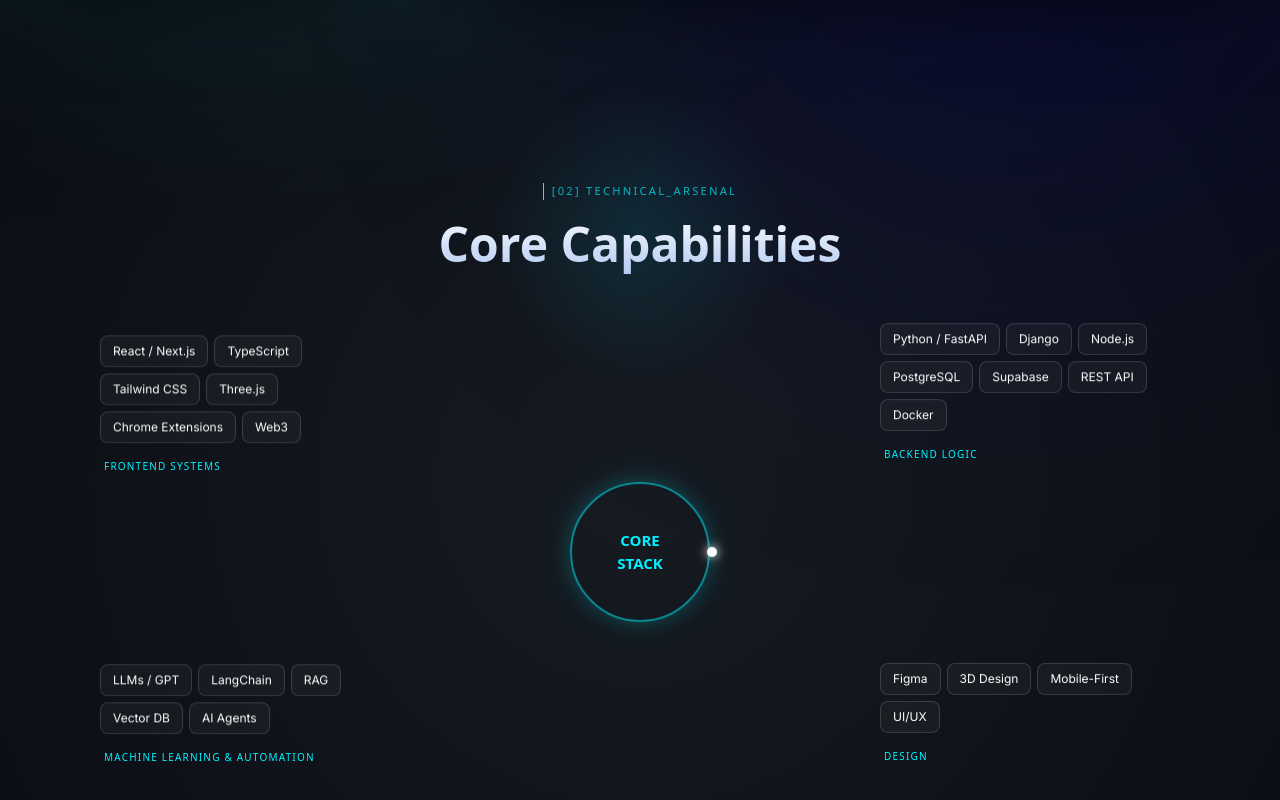
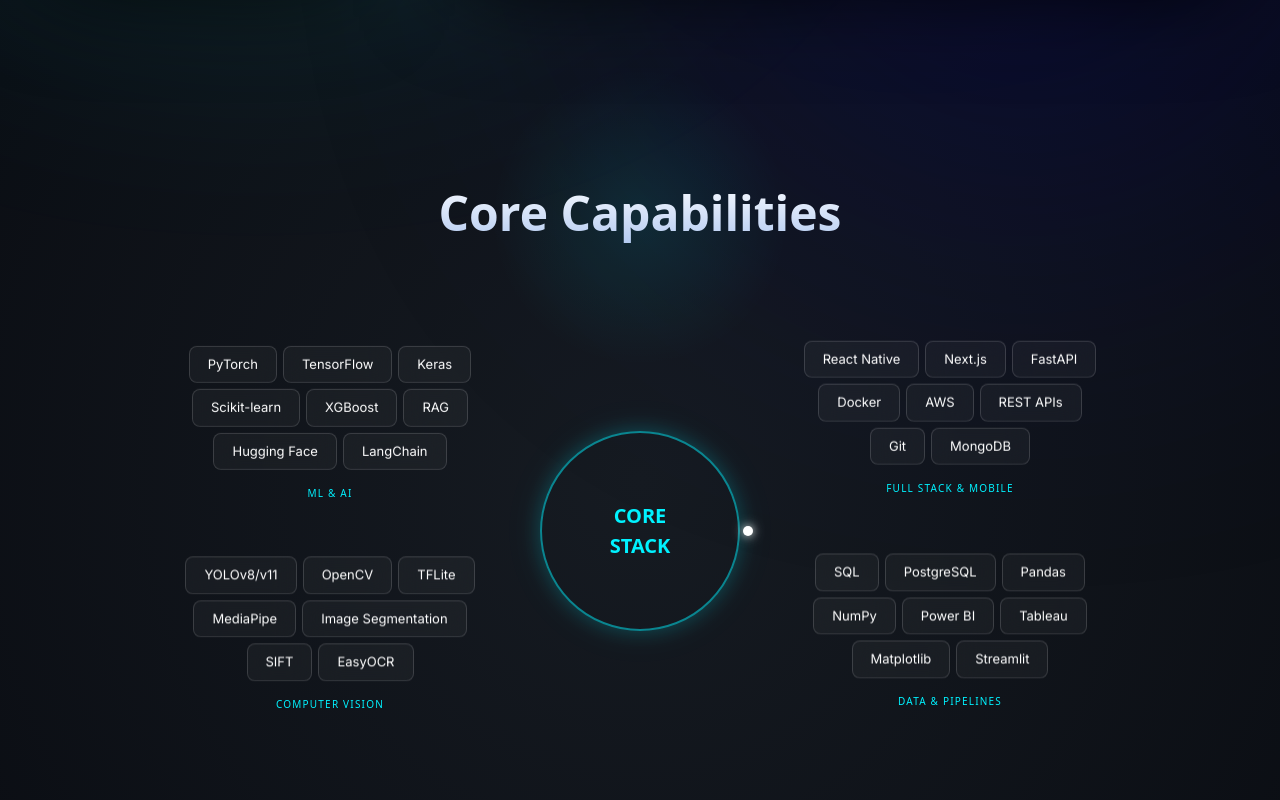
Before and after one commit to gaurangpatil97/portfolio, a Next.js app in the folder frontend/: page / in a window 1280 px wide. Shown: the part 720-1520 px from the top of the page. Built offline with nearby package versions, Linux system fonts and the light colour scheme.

Commit message:
v3 with orbital fixed

```diff
--- a/frontend/src/app/globals.css
+++ b/frontend/src/app/globals.css
@@ -262,8 +262,8 @@
 
 /* Orbiting white ball around center node */
 @keyframes orbit {
-  from { transform: rotate(0deg) translateX(72px) rotate(0deg); }
-  to   { transform: rotate(360deg) translateX(72px) rotate(-360deg); }
+  from { transform: rotate(0deg) translateX(108px) rotate(0deg); }
+  to   { transform: rotate(360deg) translateX(108px) rotate(-360deg); }
 }
 
 .orbit-ball {
--- a/frontend/src/app/layout.tsx
+++ b/frontend/src/app/layout.tsx
@@ -33,6 +33,7 @@
     <html lang="en" suppressHydrationWarning>
       <body
         className={`${inter.variable} ${syne.variable} ${jetbrainsMono.variable} antialiased`}
+        suppressHydrationWarning
       >
         <ThemeProvider
           attribute="class"
--- a/frontend/src/app/page.tsx
+++ b/frontend/src/app/page.tsx
@@ -91,6 +91,7 @@
             {navItems.map((item) => (
               <button
                 key={item}
+                suppressHydrationWarning
                 onClick={() => {
                   const id = item === "About Me" ? "About" : item === "Best Works" ? "Projects" : item === "Contacts" ? "Experience" : item;
                   const element = document.getElementById(id);
@@ -265,13 +266,10 @@
           whileInView={{ opacity: 1, y: 0 }}
           viewport={{ once: true }}
           transition={{ duration: 0.8 }}
-          className="py-[40px] flex flex-col items-center"
+          className="pt-[40px] pb-[20px] flex flex-col items-center"
         >
           <div className="text-center mb-6 space-y-4 relative">
             <div className="absolute top-1/2 left-1/2 -translate-x-1/2 -translate-y-1/2 w-[300px] h-[300px] pointer-events-none z-[-1]" style={{ background: "radial-gradient(circle, rgba(0,242,255,0.1) 0%, transparent 70%)" }} />
-            <div className="inline-block font-mono text-[0.7rem] uppercase tracking-[0.2em] text-[rgba(0,242,255,0.7)] border-l border-accent pl-2 mb-2">
-              [02] TECHNICAL_ARSENAL
-            </div>
             <h2 className="text-[48px] font-heading font-[700] text-transparent bg-clip-text bg-gradient-to-b from-white to-[#A5C0EE] pb-2">
               Core Capabilities
             </h2>
@@ -308,6 +306,7 @@
               {filters.map(filter => (
                 <button
                   key={filter}
+                  suppressHydrationWarning
                   onClick={() => setActiveFilter(filter)}
                   className={`px-4 py-1.5 rounded-md font-mono text-sm transition-all ${activeFilter === filter ? "bg-accent/20 text-accent border border-accent/40" : "text-foreground/60 hover:text-foreground"
                     }`}
--- a/frontend/src/components/OrbitalSkills.tsx
+++ b/frontend/src/components/OrbitalSkills.tsx
@@ -1,85 +1,50 @@
 "use client";
 
-import { useState } from "react";
 import { motion } from "framer-motion";
 
-const clusters = [
-    {
-        name: "FRONTEND SYSTEMS",
-        skills: ["React / Next.js", "TypeScript", "Tailwind CSS", "Three.js", "Chrome Extensions", "Web3"],
-        pos: { top: "5%", left: "5%" } as React.CSSProperties,
+const leftTop = {
+    name: "ML & AI",
+    skills: ["PyTorch", "TensorFlow", "Keras", "Scikit-learn", "XGBoost", "RAG", "Hugging Face", "LangChain"],
     floatY: [0, -18, 0] as number[],
-        floatDuration: 3.0,
+    floatDuration: 6,
     floatDelay: 0,
-    },
-    {
-        name: "BACKEND LOGIC",
-        skills: ["Python / FastAPI", "Django", "Node.js", "PostgreSQL", "Supabase", "REST API", "Docker"],
-        pos: { top: "5%", right: "5%" } as React.CSSProperties,
+};
+
+const leftBottom = {
+    name: "COMPUTER VISION",
+    skills: ["YOLOv8/v11", "OpenCV", "TFLite", "MediaPipe", "Image Segmentation", "SIFT", "EasyOCR"],
     floatY: [0, -14, 0] as number[],
-        floatDuration: 3.5,
+    floatDuration: 7,
     floatDelay: 0.6,
-    },
-    {
-        name: "MACHINE LEARNING & AUTOMATION",
-        skills: ["LLMs / GPT", "LangChain", "RAG", "Vector DB", "AI Agents"],
-        pos: { bottom: "5%", left: "5%" } as React.CSSProperties,
+};
+
+const rightTop = {
+    name: "FULL STACK & MOBILE",
+    skills: ["React Native", "Next.js", "FastAPI", "Docker", "AWS", "REST APIs", "Git", "MongoDB"],
     floatY: [0, -16, 0] as number[],
-        floatDuration: 2.8,
+    floatDuration: 6.5,
     floatDelay: 1.0,
-    },
-    {
-        name: "DESIGN",
-        skills: ["Figma", "3D Design", "Mobile-First", "UI/UX"],
-        pos: { bottom: "5%", right: "5%" } as React.CSSProperties,
+};
+
+const rightBottom = {
+    name: "DATA & PIPELINES",
+    skills: ["SQL", "PostgreSQL", "Pandas", "NumPy", "Power BI", "Tableau", "Matplotlib", "Streamlit"],
     floatY: [0, -20, 0] as number[],
-        floatDuration: 3.2,
+    floatDuration: 7.5,
     floatDelay: 0.3,
-    },
-];
+};
 
-export function OrbitalSkills() {
-    const [hoveredCluster, setHoveredCluster] = useState<string | null>(null);
+const allClusters = [leftTop, leftBottom, rightTop, rightBottom];
 
+function Cluster({
+    cluster,
+    idx,
+}: {
+    cluster: typeof leftTop;
+    idx: number;
+}) {
     return (
-        <>
-            {/* Desktop Layout */}
-            <div
-                className="relative w-full hidden md:block mx-auto"
-                style={{ minHeight: "480px", maxWidth: "1200px" }}
-            >
-                {/* ─── Central Hub Node ─── */}
-                <div
-                    className="absolute"
-                    style={{
-                        top: "50%",
-                        left: "50%",
-                        transform: "translate(-50%, -50%)",
-                        width: 140,
-                        height: 140,
-                        zIndex: 2,
-                    }}
-                >
-                    {/* The circle */}
-                    <div
-                        className="w-full h-full rounded-full flex flex-col items-center justify-center text-center animate-hub-breathe"
-                        style={{
-                            background: "transparent",
-                            border: "2px solid rgba(0,242,255,0.5)",
-                        }}
-                    >
-                        <span className="font-mono font-bold" style={{ color: "#00F2FF", fontSize: "15px" }}>CORE</span>
-                        <span className="font-mono font-bold" style={{ color: "#00F2FF", fontSize: "15px" }}>STACK</span>
-                    </div>
-
-                    {/* Orbiting white ball */}
-                    <div className="orbit-ball" />
-                </div>
-
-                {/* ─── Floating Category Blocks ─── */}
-                {clusters.map((cluster, idx) => (
         <motion.div
-                        key={cluster.name}
             initial={{ opacity: 0, y: 20 }}
             animate={{ opacity: 1, y: cluster.floatY }}
             transition={{
@@ -92,20 +57,20 @@
                 },
             }}
             whileHover={{ scale: 1.03 }}
-                        className="absolute flex flex-col"
-                        style={{ ...cluster.pos, zIndex: 3, maxWidth: 320 }}
-                        onMouseEnter={() => setHoveredCluster(cluster.name)}
-                        onMouseLeave={() => setHoveredCluster(null)}
+            className="flex flex-col items-center"
+            style={{ maxWidth: 300 }}
         >
-                        {/* Skill Pills */}
-                        <div className="flex flex-wrap gap-[6px] mb-2" style={{ maxWidth: 300 }}>
+            <div
+                className="flex flex-wrap gap-[6px] mb-2 justify-center"
+                style={{ maxWidth: 300 }}
+            >
                 {cluster.skills.map((skill) => (
                     <div
                         key={skill}
                         className="skill-pill rounded-lg font-['Inter',sans-serif] whitespace-nowrap cursor-pointer"
                         style={{
-                                        padding: "6px 12px",
-                                        fontSize: "12px",
+                            padding: "8px 18px",
+                            fontSize: "13px",
                             fontWeight: 400,
                             color: "white",
                             background: "rgba(255,255,255,0.04)",
@@ -119,21 +84,54 @@
                     </div>
                 ))}
             </div>
-
-                        {/* Category Label */}
             <span
-                            className="font-mono uppercase tracking-[0.12em]"
-                            style={{ fontSize: "10px", color: "#00F2FF", paddingLeft: "4px", marginTop: "8px" }}
+                className="font-mono uppercase tracking-[0.12em] text-center"
+                style={{ fontSize: "10px", color: "#00F2FF", marginTop: "8px" }}
             >
                 {cluster.name}
             </span>
         </motion.div>
-                ))}
+    );
+}
+
+export function OrbitalSkills() {
+    return (
+        <>
+            {/* Desktop Flexbox Layout */}
+            <div
+                className="hidden md:flex items-center justify-center mx-auto"
+                style={{ gap: 60, minHeight: 500, padding: "20px 40px" }}
+            >
+                {/* Left Column */}
+                <div className="flex flex-col items-center" style={{ gap: 60 }}>
+                    <Cluster cluster={leftTop} idx={0} />
+                    <Cluster cluster={leftBottom} idx={1} />
+                </div>
+
+                {/* Center Node */}
+                <div className="flex-shrink-0 relative" style={{ width: 200, height: 200 }}>
+                    <div
+                        className="w-full h-full rounded-full flex flex-col items-center justify-center text-center animate-hub-breathe"
+                        style={{
+                            background: "transparent",
+                            border: "2px solid rgba(0,242,255,0.5)",
+                        }}
+                    >
+                        <span className="font-mono" style={{ color: "#00F2FF", fontSize: "20px", fontWeight: 700 }}>CORE</span>
+                        <span className="font-mono" style={{ color: "#00F2FF", fontSize: "20px", fontWeight: 700 }}>STACK</span>
+                    </div>
+                    <div className="orbit-ball" />
+                </div>
+
+                {/* Right Column */}
+                <div className="flex flex-col items-center" style={{ gap: 60 }}>
+                    <Cluster cluster={rightTop} idx={2} />
+                    <Cluster cluster={rightBottom} idx={3} />
+                </div>
             </div>
 
             {/* Mobile Stacked Layout */}
             <div className="flex flex-col gap-10 md:hidden w-full max-w-sm mx-auto mt-4">
-                {/* Center hub mobile */}
                 <div className="flex items-center justify-center py-6">
                     <div
                         className="w-[130px] h-[130px] rounded-full flex flex-col items-center justify-center text-center animate-hub-breathe"
@@ -147,17 +145,16 @@
                     </div>
                 </div>
 
-                {/* Mobile cluster cards */}
-                {clusters.map((cluster) => (
-                    <div key={cluster.name} className="flex flex-col gap-3">
-                        <div className="flex flex-wrap gap-[10px] justify-center">
+                {allClusters.map((cluster) => (
+                    <div key={cluster.name} className="flex flex-col items-center gap-3">
+                        <div className="flex flex-wrap gap-[6px] justify-center">
                             {cluster.skills.map((skill) => (
                                 <div
                                     key={skill}
                                     className="skill-pill rounded-lg font-['Inter',sans-serif] whitespace-nowrap"
                                     style={{
-                                        padding: "10px 18px",
-                                        fontSize: "14px",
+                                        padding: "8px 18px",
+                                        fontSize: "13px",
                                         fontWeight: 400,
                                         color: "white",
                                         background: "rgba(255,255,255,0.04)",
@@ -171,7 +168,7 @@
                             ))}
                         </div>
                         <span
-                            className="font-mono uppercase tracking-[0.15em] text-center"
+                            className="font-mono uppercase tracking-[0.12em] text-center"
                             style={{ fontSize: "10px", color: "#00F2FF" }}
                         >
                             {cluster.name}
```
Also changed, not shown: frontend/src/components/ProjectCard.tsx (+8 -2 lines). Lines whose indentation alone changed are shown as unchanged.
